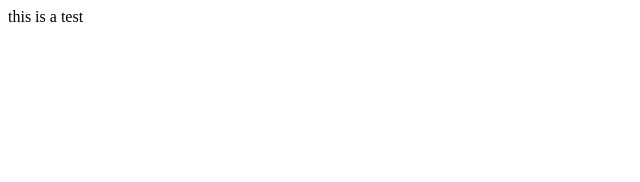
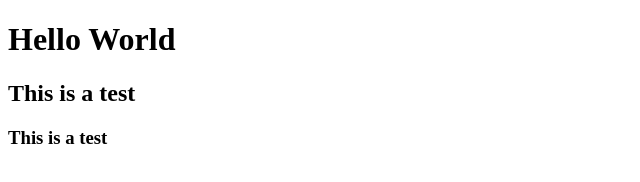
Before and after one commit to Sanskar-Katuwal/Web-Dev, a plain HTML site: page index.html in a window 1280 px wide. Shown: the whole page, without its empty margins (0-640 px from the left). Drawn offline with Linux system fonts and the light colour scheme.

Commit message:
Update index.html

```diff
--- a/index.html
+++ b/index.html
@@ -6,7 +6,16 @@
     <title>Document</title>
 </head>
 <body>
-    this is a test
+    <h1>
+        Hello World
+    </h1>
+    <h2>
+        This is a test
+    </h2>
+    <h3>
+        This is a test
+    </h3>
+</body>
+    <head>
 
-</body>
 </html>
```
